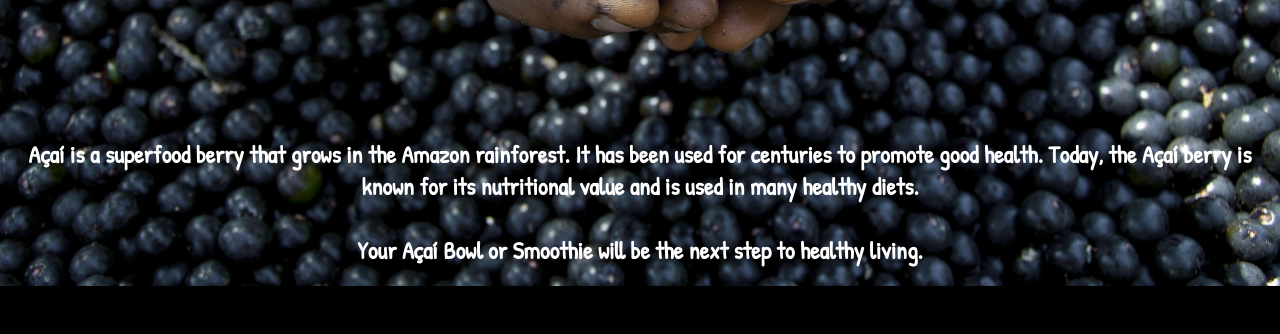
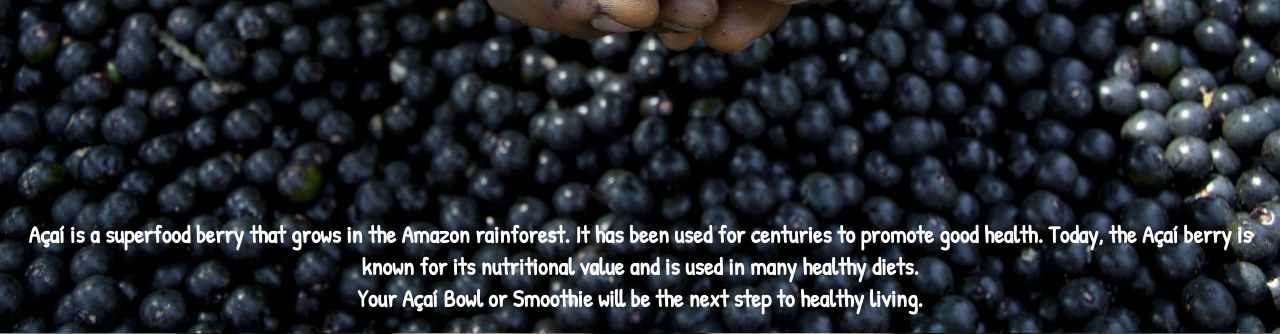
Before and after one commit to iMouth/restaurant, a website built with webpack: page dist/index.html in a window 1280 px wide. Shown: the part 517-851 px from the top of the page. Before the commit the page ends 803 px from the top, so only its background shows below. Built offline with nearby package versions, Linux system fonts and the light colour scheme.

Commit message:
converted content into index.js

```diff
--- a/src/index.js
+++ b/src/index.js
@@ -1,2 +1,38 @@
 import "./style/style.css";
 import "./img/berrylot.jpeg";
+
+function setUpPage() {
+  console.log("hi");
+  let content = document.querySelector("#content");
+
+  // Header
+  let header = document.createElement("header");
+
+  console.log("hi");
+  header.textContent = "Açaí Bowls";
+
+  console.log("hi");
+  content.appendChild(header);
+
+  // Tagline
+  let tagLine = document.createElement("h1");
+  tagLine.setAttribute("id", "tagline");
+  tagLine.textContent = "choose your blend";
+  content.appendChild(tagLine);
+
+  // Desciption
+  let desc = document.createElement("h2");
+  let para1 = document.createElement("div");
+  let para2 = document.createElement("div");
+  para1.textContent =
+    "Açaí is a superfood berry that grows in the Amazon rainforest. It has been used for centuries to promote good health. Today, the Açaí berry is known for its nutritional value and is used in many healthy diets.";
+  para2.textContent =
+    "Your Açaí Bowl or Smoothie will be the next step to healthy living.";
+  desc.appendChild(para1);
+  desc.appendChild(para2);
+  content.appendChild(desc);
+
+  console.log("hi");
+}
+
+setUpPage();
--- a/src/style/style.css
+++ b/src/style/style.css
@@ -25,7 +25,7 @@ header {
 }
 
 h2 {
-  margin-top: 10rem;
+  margin-top: 15rem;
   text-align: center;
   color: white;
 }
```
Also changed, not shown: dist/index.html, dist/main.js.
